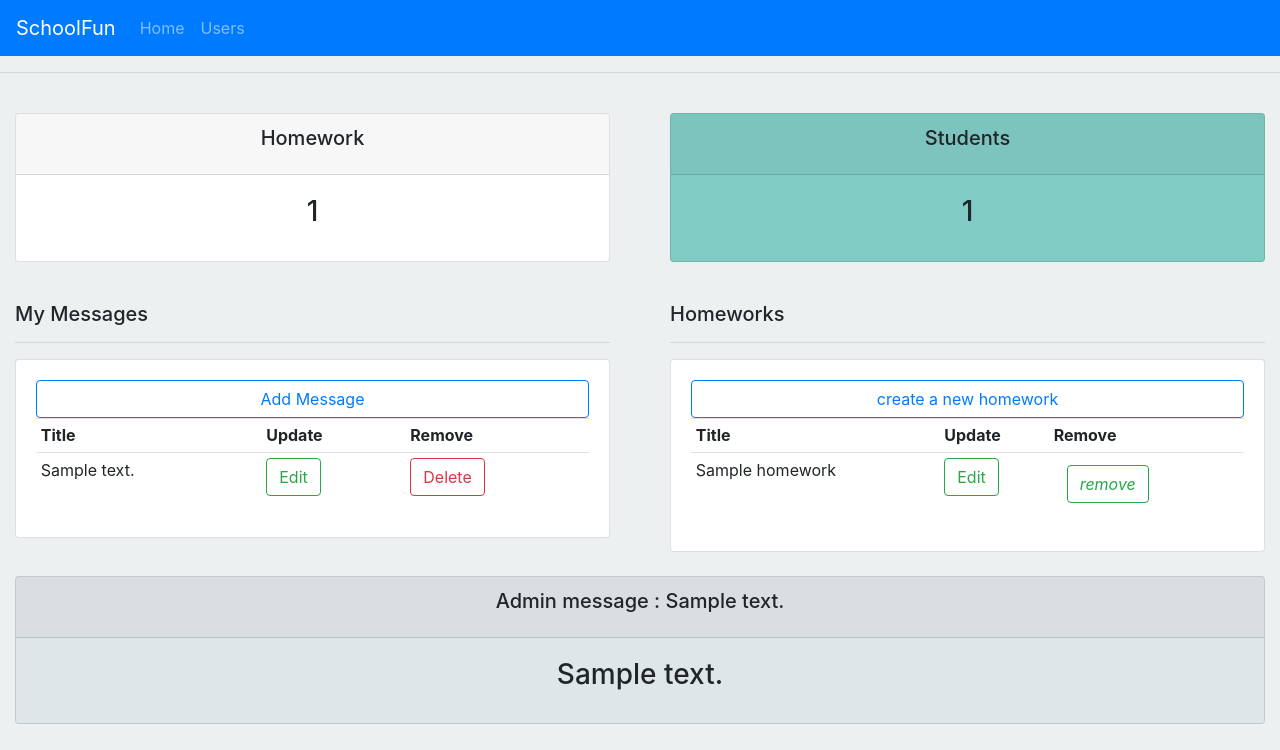
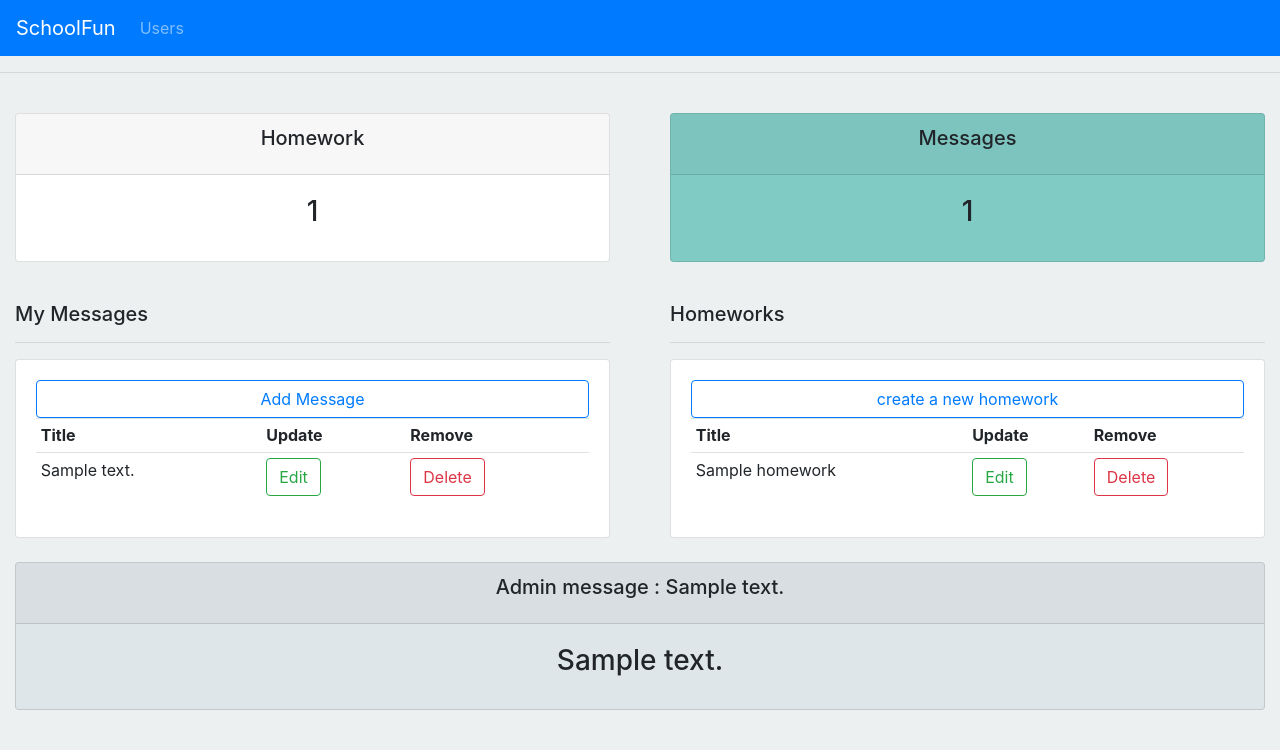
Before and after one commit to amarhbaneen/BS_PM2021_TEAM_7, a Django app: page /teacher in a window 1280 px wide. Shown: the top 750 px of the page. Run offline with Django 3.2, Linux system fonts and the light colour scheme; tables that the repository leaves empty hold one stand-in row (values such as "Sample post"); some libraries are stand-ins or nearby versions.

Commit message:
add creating , editing and deleting messages for Teachers some fixes in the dashboard of the teacher some improvment in frontend ,making responseve design using bootsrap library add viewing teacher messages(just his messages) for the teacher him self

```diff
--- a/App/templates/navbar.html
+++ b/App/templates/navbar.html
@@ -1,3 +1,4 @@
+{% load has_group %}
 <nav class="navbar navbar-expand-lg  navbar-dark bg-primary">
   <a class="navbar-brand" href="#">SchoolFun</a>
   <button class="navbar-toggler" type="button" data-toggle="collapse" data-target="#navbarNavAltMarkup" aria-controls="navbarNavAltMarkup" aria-expanded="false" aria-label="Toggle navigation">
@@ -5,8 +6,19 @@
   </button>
   <div class="collapse navbar-collapse" id="navbarNavAltMarkup">
     <div class="navbar-nav">
-      <a class="nav-item nav-link" href="/">Home</a>
-      <a class="nav-item nav-link" href="/users_all">Users</a>
+
+
+
+
+       {% if request.user|has_group:"teachers" %}
+                       <a class="nav-item nav-link" href="{% url 'teacher' %}">Home</a>
+      <a class="nav-item nav-link" href="{% url 'teacherMessages' %}">My messages</a>
+           {% else %}
+                 <a class="nav-item nav-link" href="/users_all">Users</a>
+
+
+
+{% endif %}
 
     </div>
   </div>
--- a/App/templates/teacher_templates/teacher_dashboard.html
+++ b/App/templates/teacher_templates/teacher_dashboard.html
@@ -12,7 +12,7 @@
 		<h5>My Messages</h5>
 		<hr>
 		<div class="card card-body">
-			<a class="btn btn-outline-primary  " href="">Add Message</a>
+			<a class="btn btn-outline-primary  " href="{% url 'create_teacher_message' %}">Add Message</a>
 			<table class="table table-sm">
 				<tr>
 					<th>Title</th>
@@ -21,15 +21,15 @@
 					<th>Update</th>
 					<th>Remove</th>
 				</tr>
-                {% for  i in message_list %}
+
                     <tr>
-              <td> {{ i.messageTitle }}</td>
-                     <td>  <a class="btn btn-outline-success" href="#" role="button">Edit</a></td>
+              <td> {{ message_list.messageTitle }}</td>
+                     <td>  <a class="btn btn-outline-success" href="{% url 'editTeacherMessage' message_list.id %}" role="button">Edit</a></td>
 
 
-                     <td>  <a class="btn btn-outline-danger" href="#" role="button">Delete</a></td>
+                     <td>  <a class="btn btn-outline-danger" href="{% url 'deleteTeacherMessage' message_list.id %}" role="button">Delete</a></td>
                     </tr>
-                {% endfor %}
+
 
 			</table>
 		</div>
@@ -52,13 +52,14 @@
                 {% for i in homework_list %}
                     <tr>
               <td> {{ i.homeWorkTitle }}</td>
-                     <td>  <a class="btn btn-outline-success" href="{%  url 'homework_update' i.id %}" role="button">Edit</a></td>
 
 
-                     <td>  <form action="{% url 'homework_delete' i.id %}" method="post" class="d-inline">
+                         <td>  <a class="btn btn-outline-success" href="{%  url 'homework_update' i.id %}" role="button">Edit</a></td>
+
+
+                     <td>  <a class="btn btn-outline-danger" href="{% url 'homework_delete' i.id %}" method="post" role="button">Delete</a></td>
                         {% csrf_token %}
-                        <button type="submit" class="btn">
-                            <i class="btn btn-outline-success"> remove</i>
+
                         </button>
                         </form>
                      </td>
--- a/App/templates/teacher_templates/teacher_status.html
+++ b/App/templates/teacher_templates/teacher_status.html
@@ -33,7 +33,7 @@
 		<div class="col-md">
 			<div class="card text-center   mb-3" id="students" >
 			  	<div class="card-header">
-			  		<h5 class="card-title">Students</h5>
+			  		<h5 class="card-title">Messages</h5>
 			  	</div>
 			  	<div class="card-body">
 			    	<h3 class="card-title">{{ studentcount }}</h3>
--- /dev/null
+++ b/App/templatetags/user_tags.py
@@ -0,0 +1,16 @@
+from django import template
+from django.contrib.auth.models import Group
+
+
+
+
+
+
+register = template.Library()
+@register.filter(name='has_group')
+def has_group(user, group_name):
+    try:
+        group = Group.objects.get(name=group_name)
+        return True if group in user.groups.all() else False
+    except Group.DoesNotExist:
+        return False
--- a/App/urls.py
+++ b/App/urls.py
@@ -14,5 +14,8 @@
     path('editAdminMessage/<int:id>', views.admin_message_form, name='editAdminMessage'),
     path('deleteAdminMessage/<int:id>', views.admin_mesaage_delete, name='deleteAdminMessage'),
     path('createTeacherMessage', views.teacher_message_form, name='create_teacher_message'),
+    path('editTeacherMessage/<int:id>', views.teacher_message_form, name='editTeacherMessage'),
+    path('deleteTeacherMessage/<int:id>', views.teacher_mesaage_delete, name='deleteTeacherMessage'),
+    path('teacherMessages',views.showMessages,name="teacherMessages")
 
 ]
--- a/App/views.py
+++ b/App/views.py
@@ -1,18 +1,25 @@
 from django.contrib import auth
 from django.contrib import messages
 from django.shortcuts import render, redirect
+from django import template
+from django.contrib.auth.models import Group
 
 from App.forms import *
 from App.models import *
 
 
+
 def homepage(request):
     return render(request, 'dashboard.html')
+
+
 def home(requset):
-    return render(requset,'home.html')
+    return render(requset, 'home.html')
+
 
 def profile(requset):
     return render(requset, 'profile.html')
+
 
 def login(request):
     if request.method == 'POST':
@@ -39,22 +46,15 @@
 # @author Amar Alsana
 def teacher_dashboard(request):
     # created Dashboard for the Teacher that shown for the teacher after loging in
-    context = {'homework_list': HomeWork.objects.all(), 'message_list': TeacherMessage.objects.all(),
-               'studentcount': Student.objects.all().count(),
+    context = {'homework_list': HomeWork.objects.all(), 'message_list': TeacherMessage.objects.last(),
+               'studentcount': TeacherMessage.objects.all().count(),
                'homeworkcount': HomeWork.objects.all().count(),
-               'adminMessage':AdminMessage.objects.first(),
+               'adminMessage': AdminMessage.objects.first(),
                }
     # context = dictionary that content the whole elements that dashboard need to use
     # @author Amar Alsana
 
     return render(request, "teacher_templates/teacher_dashboard.html", context)
-
-
-
-
-
-
-
 
 
 def teacher_message_form(request, id=0):
@@ -71,7 +71,6 @@
 
             form = TeacherMessageForm(instance=message)
 
-
         return render(request, "teacher_templates/message_form.html", {'form': form})
     else:
         if id == 0:
@@ -81,16 +80,19 @@
             message = TeacherMessage.objects.get(pk=id)
             form = TeacherMessageForm(request.POST, instance=message)
         if form.is_valid():
-
             form.save()
         return redirect('teacher')
 
 
-def admin_mesaage_delete(request, id):
+def teacher_mesaage_delete(request, id):
+    message = TeacherMessage.objects.get(pk=id)
+    message.delete()
+    return redirect('teacher')
 
-    message = AdminMessage.objects.get(pk=id)
-    message.delete()
-    return redirect('homepage')
+
+def showMessages(request):
+    messages=list(TeacherMessage.objects.filter(teacher=request.user.teacher))
+    return render(request,"teacher_templates/all_messages.html",{'messages':messages})
 
 
 # -------------------------------------- homework Views ----------------------------------#
@@ -109,7 +111,6 @@
 
             form = HomeworkForm(instance=homework)
 
-
         return render(request, "homework_templates/homework_form.html", {'form': form})
     else:
         if id == 0:
@@ -119,8 +120,8 @@
             homework = HomeWork.objects.get(pk=id)
             form = HomeworkForm(request.POST, instance=homework)
         if form.is_valid():
-            #homework_1 = form.save(commit=False)
-            #homework_1.teacher = Teacher.objects.get(user = request.user)
+            # homework_1 = form.save(commit=False)
+            # homework_1.teacher = Teacher.objects.get(user = request.user)
             form.save()
         return redirect('/teacher')
         # @author Amar Alsana
@@ -132,8 +133,6 @@
     homework = HomeWork.objects.get(pk=id)
     homework.delete()
     return redirect('/teacher')
-
-
 
 
 # -------------------------------------- Admin Views ----------------------------------#
@@ -151,7 +150,6 @@
 
             form = AdminMessageForm(instance=message)
 
-
         return render(request, "admin_templates/admin_message_form.html", {'form': form})
     else:
         if id == 0:
@@ -161,13 +159,11 @@
             message = AdminMessage.objects.get(pk=id)
             form = AdminMessageForm(request.POST, instance=message)
         if form.is_valid():
-
             form.save()
         return redirect('homepage')
 
 
 def admin_mesaage_delete(request, id):
-
     message = AdminMessage.objects.get(pk=id)
     message.delete()
     return redirect('homepage')
--- a/djangoProject/settings.py
+++ b/djangoProject/settings.py
@@ -68,7 +68,12 @@
                 'django.contrib.auth.context_processors.auth',
                 'django.contrib.messages.context_processors.messages',
             ],
+'libraries': {
+            'has_group': 'App.templatetags.user_tags',
+
+        }
         },
+
     },
 ]
 
```
Also changed, not shown: App/templates/teacher_templates/all_messages.html (added, +38 -0 lines), App/templatetags/__init__.py (added).
